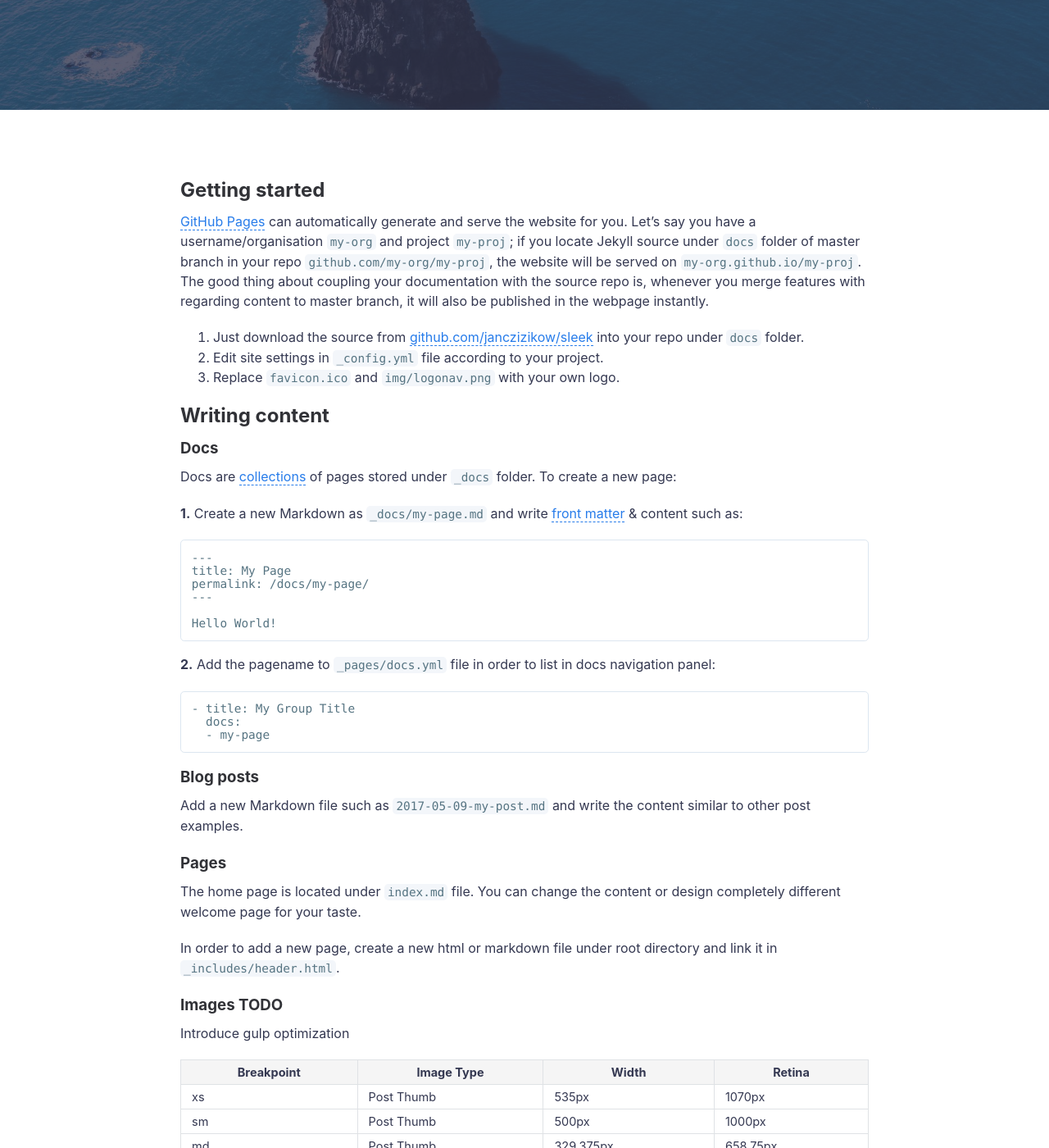
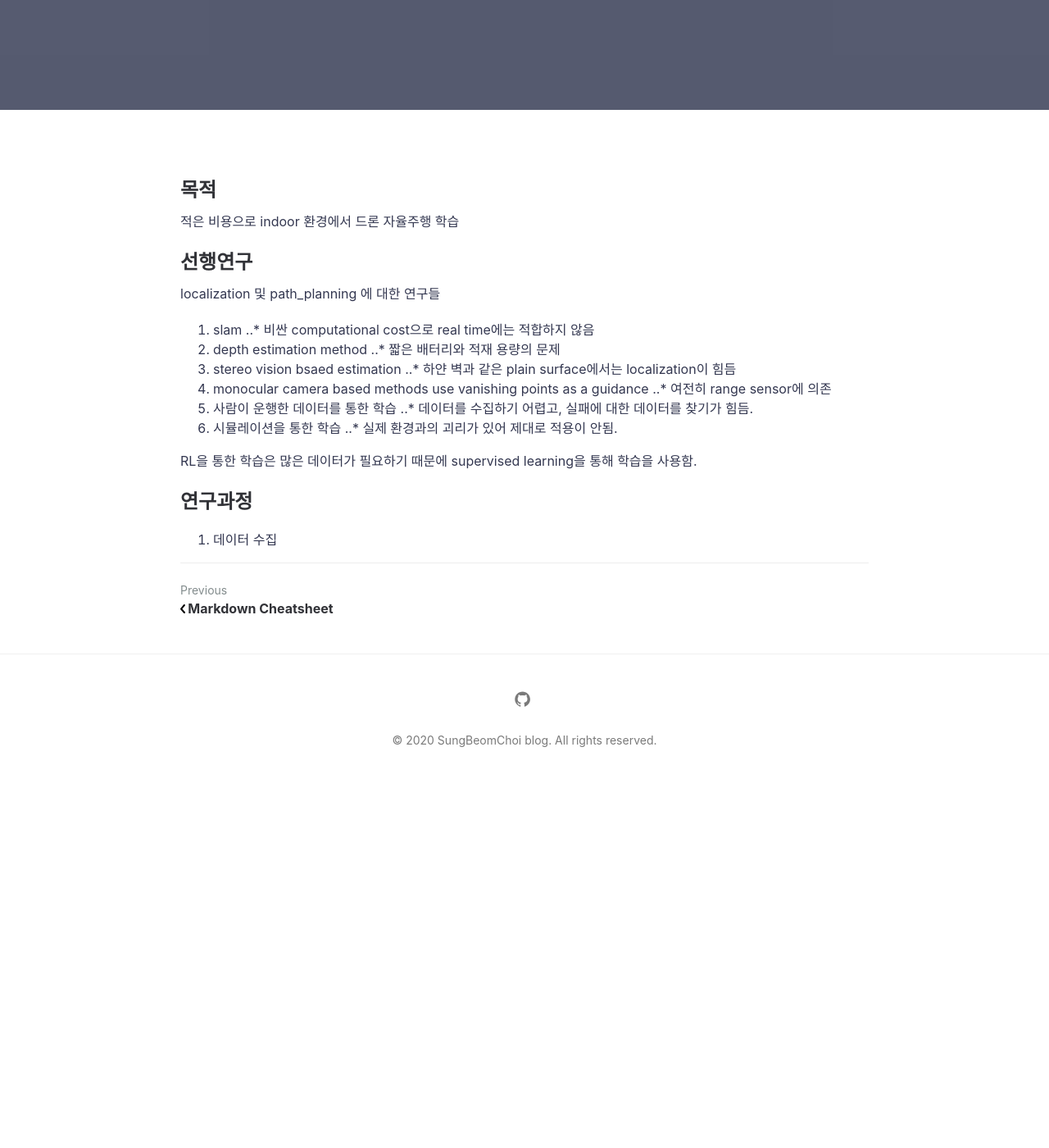
Before and after one commit to SUNGBEOMCHOI/SungBeomChoi.github.io, a Jekyll site: the page built from _posts/2017-11-26-getting-started.md, in a window 1280 px wide and 1400 px high, scrolled down 442 px. Shown: the whole window at 82% size. Built offline with Jekyll 4.4.1, drawn with Linux system fonts in a browser that asks for light colours; after the commit the page ends 1377 px from its top, so only the background shows below that; some of the changed text lies outside the part shown.

Commit message:
Update 2017-11-26-getting-started.md

````diff
--- a/_posts/2017-11-26-getting-started.md
+++ b/_posts/2017-11-26-getting-started.md
@@ -1,73 +1,27 @@
 ---
 layout: post
-title: Getting Started with Sleek
-featured-img: sleek
+title: Learning to Fly by Clashing
 ---
 
-## Getting started
+## 목적
+적은 비용으로 indoor 환경에서 드론 자율주행 학습
 
-[GitHub Pages](https://pages.github.com) can automatically generate and serve the website for you.
-Let's say you have a username/organisation `my-org` and project `my-proj`; if you locate Jekyll source under `docs` folder of master branch in your repo `github.com/my-org/my-proj`, the website will be served on `my-org.github.io/my-proj`.
-The good thing about coupling your documentation with the source repo is, whenever you merge features with regarding content to master branch, it will also be published in the webpage instantly.
+## 선행연구
+localization 및 path_planning 에 대한 연구들
+1. slam
+..* 비싼 computational cost으로 real time에는 적합하지 않음
+2. depth estimation method
+..* 짧은 배터리와 적재 용량의 문제
+3. stereo vision bsaed estimation
+..* 하얀 벽과 같은 plain surface에서는 localization이 힘듬
+4. monocular camera based methods use vanishing points as a guidance
+..* 여전히 range sensor에 의존
+5. 사람이 운행한 데이터를 통한 학습
+..* 데이터를 수집하기 어렵고, 실패에 대한 데이터를 찾기가 힘듬.
+6. 시뮬레이션을 통한 학습
+..* 실제 환경과의 괴리가 있어 제대로 적용이 안됨.
 
-1. Just download the source from [github.com/janczizikow/sleek](https://github.com/janczizikow/sleek/) into your repo under `docs` folder.
-2. Edit site settings in  `_config.yml` file according to your project.
-3. Replace `favicon.ico` and `img/logonav.png` with your own logo.
+RL을 통한 학습은 많은 데이터가 필요하기 때문에 supervised learning을 통해 학습을 사용함.
 
-## Writing content
-
-### Docs
-
-Docs are [collections](https://jekyllrb.com/docs/collections/) of pages stored under `_docs` folder. To create a new page:
-
-**1.** Create a new Markdown as `_docs/my-page.md` and write [front matter](https://jekyllrb.com/docs/frontmatter/) & content such as:
-
-```
----
-title: My Page
-permalink: /docs/my-page/
----
-
-Hello World!
-```
-
-**2.** Add the pagename to `_pages/docs.yml` file in order to list in docs navigation panel:
-
-```
-- title: My Group Title
-  docs:
-  - my-page
-```
-
-### Blog posts
-
-Add a new Markdown file such as `2017-05-09-my-post.md` and write the content similar to other post examples.
-
-### Pages
-
-The home page is located under `index.md` file. You can change the content or design completely different welcome page for your taste.
-
-In order to add a new page, create a new html or markdown file under root directory and link it in `_includes/header.html`.
-
-### Images TODO
-
-Introduce gulp optimization
-
-Breakpoint | Image Type | Width | Retina
------------- | ------------ | ------------- | -------------
-xs |Post Thumb | 535px | 1070px
-sm |Post Thumb | 500px| 1000px
-md |Post Thumb | 329.375px | 658.75px
-lg |Post Thumb | 445.625px | 891.25px
-xl |Post Thumb | 353.125px | 706.25px
-
-
-Breakpoint | Image Type | Width | Retina
------------- | ------------ | ------------- | -------------
-xs |Post Hero | 535px | 1070px
-sm |Post Hero | 500px| 1000px
-md |Post Hero | 329.375px | 658.75px
-lg |Post Hero | 445.625px | 891.25px
-xl |Post Hero | 353.125px | 706.25px
-
-Happy hacking!
+## 연구과정
+1. 데이터 수집
````
